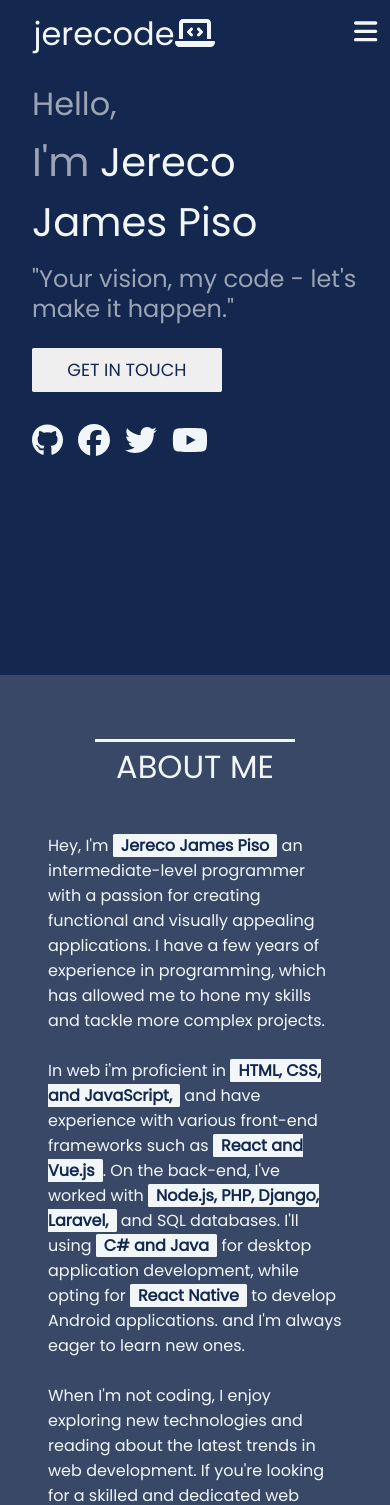
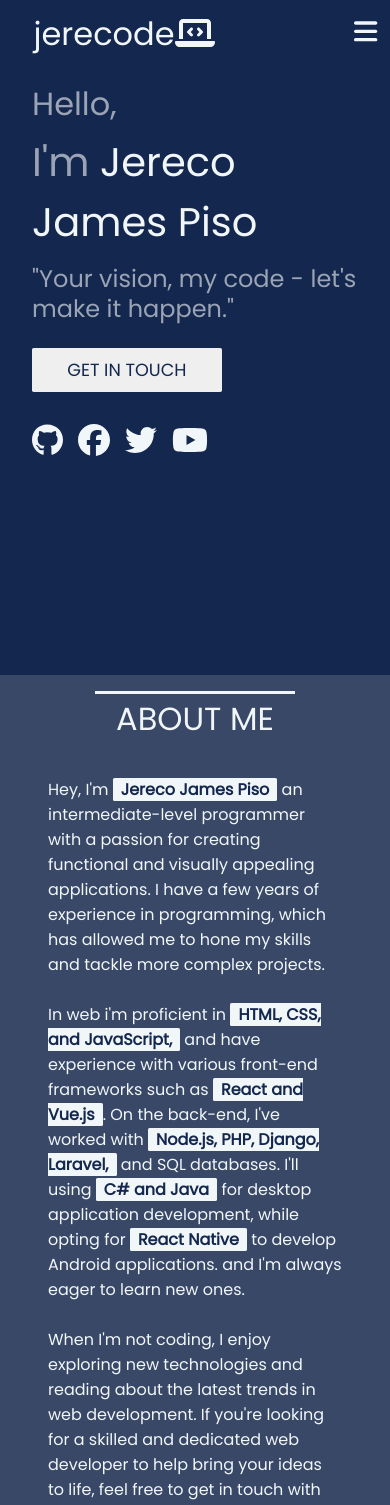
Before and after one commit to JerecoPiso/reactjs-portfolio, a React (Create React App) app: page / in a window 390 px wide. Shown: the top 1505 px of the page. Built offline with nearby package versions, Linux system fonts and the light colour scheme.

Commit message:
adjust the padding of about me

```diff
--- a/src/css/App.css
+++ b/src/css/App.css
@@ -8,6 +8,7 @@
 .about-me-content {
   display: flex;
   /* padding: 1em; */
+  margin-top: -0.5em;
 }
 .about-me-content .about-content {
   margin: 0 1em 0 1em;
--- a/src/css/Responsive.css
+++ b/src/css/Responsive.css
@@ -1,6 +1,6 @@
 @media only screen and (max-width: 576px) {
     .about-me {
-        padding: 4em 2em 4em 2em;
+        padding: 1em 2em 4em 2em;
     }
 
     .about-me-content {
@@ -21,7 +21,6 @@
     .links {
         display: block;
         background-color: #14274E;
-        ;
         position: fixed;
         left: 0;
         width: 100%;
```
